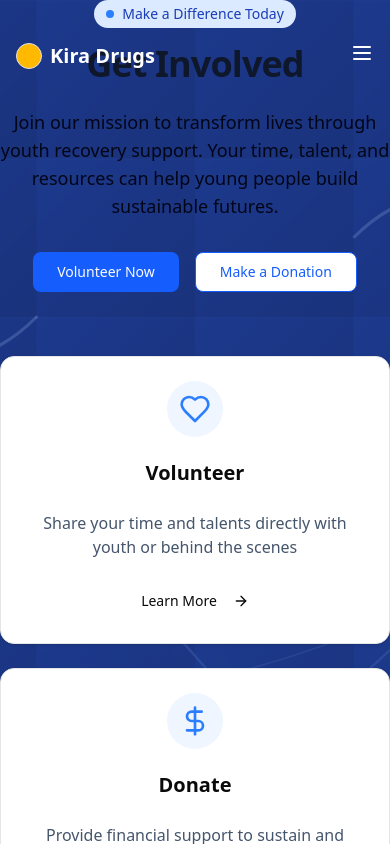
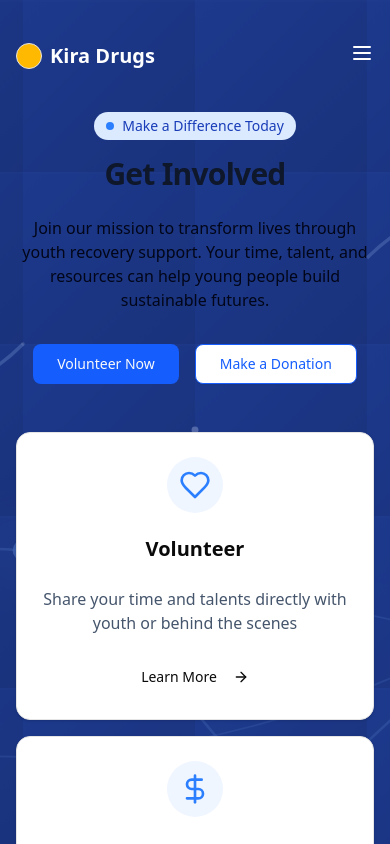
Before and after one commit to ArnaudBand/kira-drugs, a Next.js app: page /get-involved in a window 390 px wide. Shown: the top 844 px of the page. Built offline with nearby package versions, Linux system fonts and the light colour scheme.

Commit message:
Refactor Hero section layout for improved spacing and responsiveness

```diff
--- a/app/(root)/get-involved/page.tsx
+++ b/app/(root)/get-involved/page.tsx
@@ -238,11 +238,11 @@ export default function GetInvolvedPage() {
 
   return (
     <div className="relative min-h-screen">
-      <WavyBackground />
+      {/* <WavyBackground /> */}
 
       {/* Hero Section */}
       <Hero>
-        <section className="flex items-center justify-center min-h-[50vh] overflow-hidden max-w-7xl mx-auto relative">
+        <section className="flex items-center justify-center pt-28 md:pt-36 pb-12 md:pb-16  overflow-hidden max-w-7xl mx-auto relative px-4 sm:px-6 lg:px-8">
           <div className="max-w-7xl mx-auto text-center">
             <motion.div
               initial={{ opacity: 0, y: 20 }}
@@ -253,10 +253,10 @@ export default function GetInvolvedPage() {
                 <span className="w-2 h-2 rounded-full bg-blue-500 mr-2"></span>
                 Make a Difference Today
               </span>
-              <h1 className="text-4xl md:text-5xl lg:text-6xl font-bold text-slate-900 mb-6 tracking-tight">
+              <h1 className="text-3xl md:text-4xl lg:text-5xl xl:text-6xl font-bold text-slate-900 mb-6 tracking-tight">
                 Get Involved
               </h1>
-              <p className="text-lg md:text-xl text-slate-950 max-w-2xl mx-auto mb-8">
+              <p className="text-base md:text-lg lg:text-xl text-slate-950 max-w-2xl mx-auto mb-8">
                 Join our mission to transform lives through youth recovery
                 support. Your time, talent, and resources can help young people
                 build sustainable futures.
@@ -277,7 +277,7 @@ export default function GetInvolvedPage() {
             </motion.div>
 
             {/* Ways to Get Involved Cards */}
-            <div className="grid grid-cols-1 md:grid-cols-3 gap-6 mt-16">
+            <div className="grid grid-cols-1 md:grid-cols-3 gap-4 md:gap-6 mt-12 md:mt-16">
               {[
                 {
                   title: "Volunteer",
```
